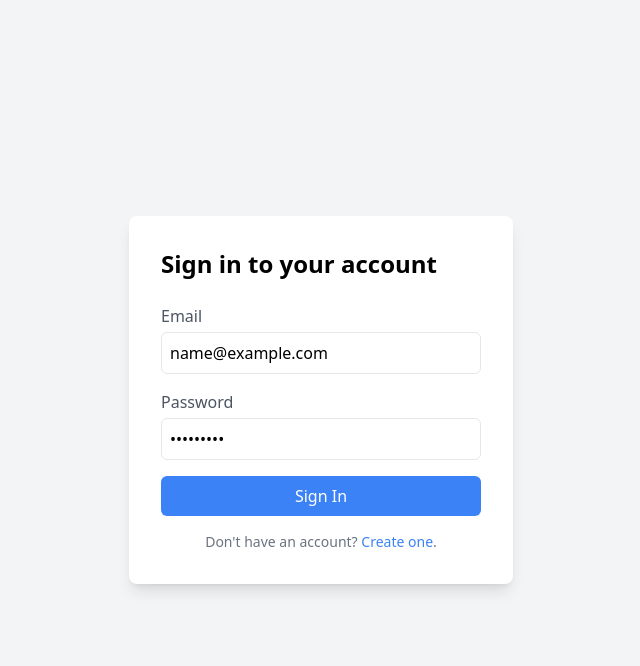
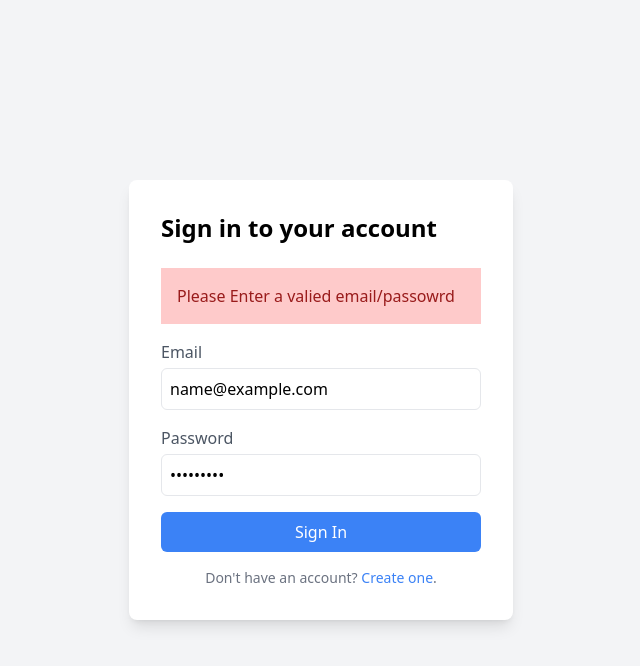
Before and after one commit to r3dcoder/email-system, a Next.js app: page /login in a window 1280 px wide. Both pictures are taken after typing "name@example.com", "Sample123" into the empty fields and a click on the button "Sign In". Shown: the top 666 px of the page, without its empty margins (319-959 px from the left). Built offline with nearby package versions, Linux system fonts and the light colour scheme; no server answers.

Commit message:
added handleSubmit for login form

```diff
--- a/src/pages/login/index.tsx
+++ b/src/pages/login/index.tsx
@@ -1,12 +1,18 @@
-'use client'
 
 import React, { useState, ChangeEvent } from 'react';
 import Link from 'next/link';
 import CustomeInput from '@/components/CustomInput';
+import { useRouter } from 'next/router';
+import useApi from '@/utils/useApi';
+import { SIGN_IN } from '@/utils/api-urls';
 
 const LoginPage: React.FC = () => {
+  const router = useRouter();
+
   const [email, setEmail] = useState('');
   const [password, setPassword] = useState('');
+  const successMessage = router.query.success;
+  const { apiResponse, call } = useApi<any>();
 
   const handleInputChange = (event: ChangeEvent<HTMLInputElement>) => {
     const { name, value } = event.target;
@@ -19,14 +25,25 @@ const LoginPage: React.FC = () => {
 
   const handleLogin = (event: React.FormEvent) => {
     event.preventDefault();
-    // Perform login logic here
-    console.log('Logging in with:', email, password);
+    call(SIGN_IN, 'POST', { email, password });
+
   };
 
   return (
     <div className="flex h-screen bg-gray-100">
       <div className="m-auto w-96 bg-white rounded-lg shadow-lg p-8">
         <h2 className="text-2xl font-semibold mb-6">Sign in to your account</h2>
+        {successMessage && (
+          <div className="bg-green-200 text-green-800 p-4 mb-4">
+            Registration successful! You can now log in.
+          </div>
+        )}
+
+        {apiResponse.error && (
+          <div className="bg-red-200 text-red-800 p-4 mb-4">
+            Please Enter a valied email/passowrd
+          </div>
+        )}
         <form onSubmit={handleLogin}>
           <CustomeInput
             label="Email"
--- a/src/utils/api-urls.ts
+++ b/src/utils/api-urls.ts
@@ -1,2 +1,3 @@
 export const ROOT_URL = "http://localhost:3000"
 export const REGISTRATION = ROOT_URL + "/auth/signup"
+export const SIGN_IN = ROOT_URL + "/auth/signin"
```
